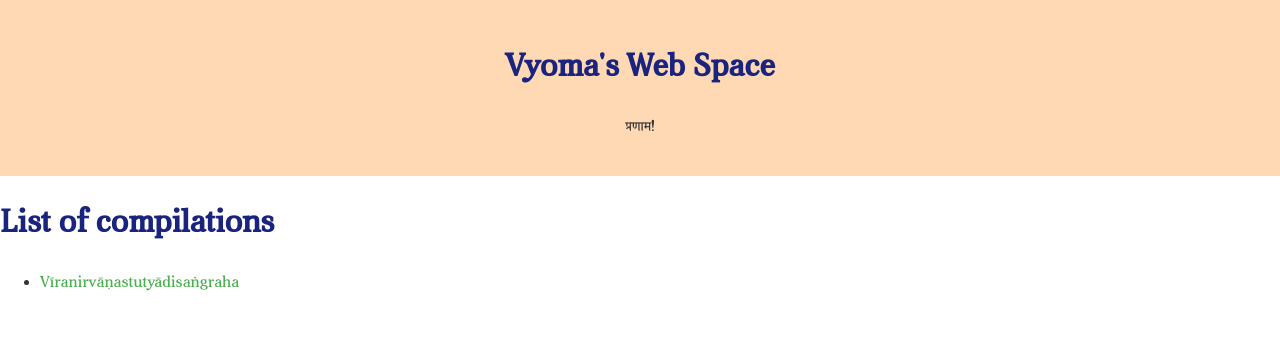
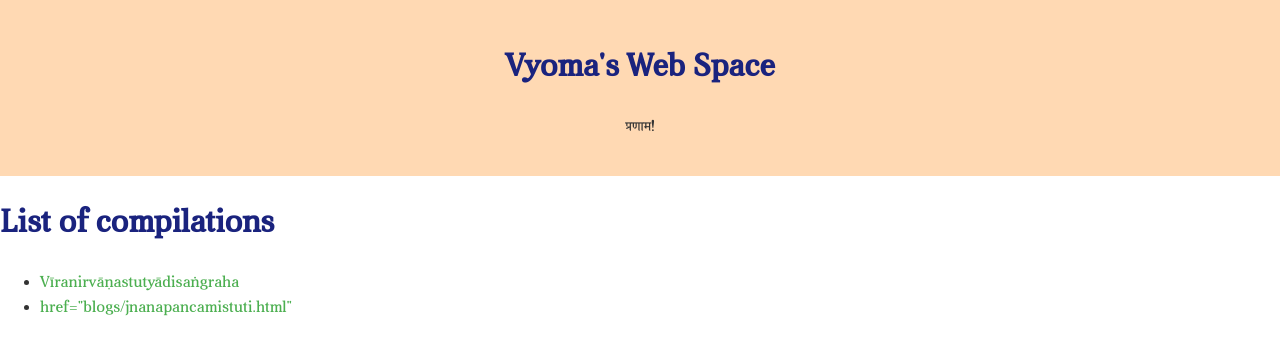
Before and after one commit to svyoma/svyoma.github.io, a Jekyll site: the page blogs.html, which Jekyll copies as it is, in a window 1280 px wide. Shown: the top 355 px of the page. Built offline with Jekyll 4.4.1, drawn with Linux system fonts in a browser that asks for light colours.

Commit message:
Update blogs.html

```diff
--- a/blogs.html
+++ b/blogs.html
@@ -99,6 +99,7 @@
     <h1>List of compilations</h1>
     <ul>
         <li><a href="blogs/viranirvanastuti.html">Vīranirvāṇastutyādisaṅgraha</a></li>
+	<li><a>href="blogs/jnanapancamistuti.html"</a></li>
         <!-- Add more list items for each blog post -->
     </ul>
 </body>
```
